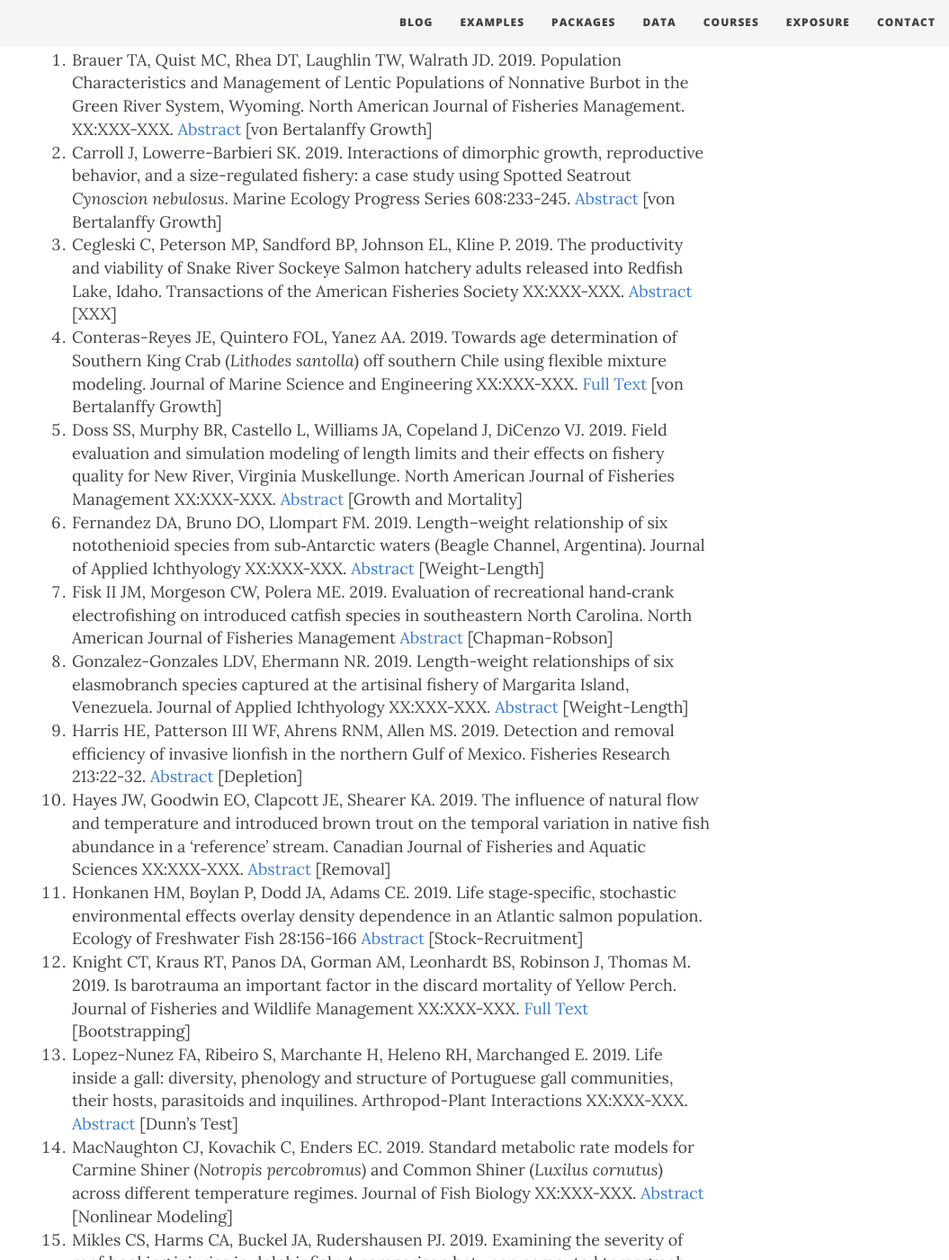
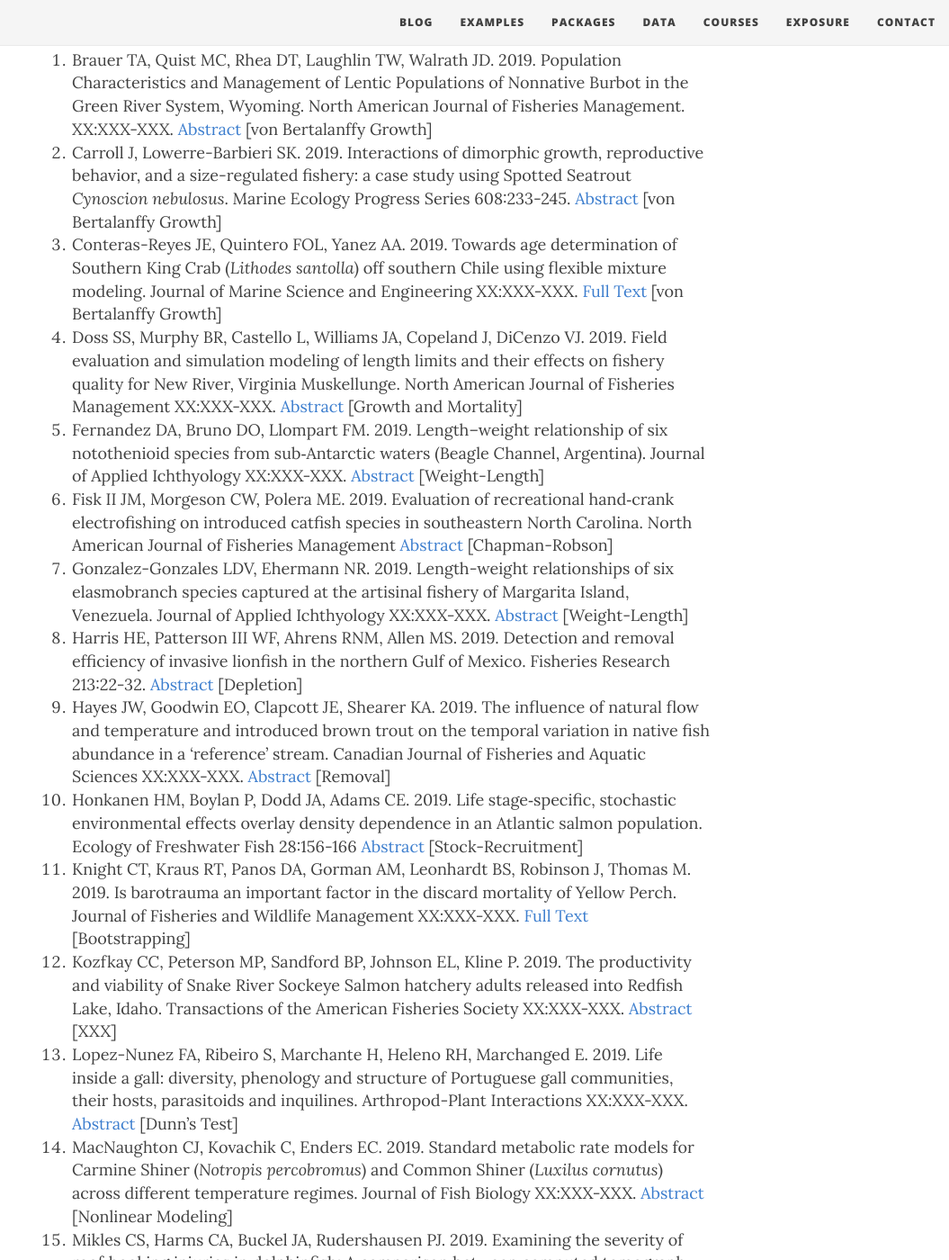
Before and after one commit to droglenc/fishR, a Jekyll site: the page built from exposure/exposure-citations19.md, in a window 1280 px wide and 1400 px high, scrolled down 370 px. Shown: the whole window at 90% size, without its empty margins (225-1280 px from the left). Built offline with Jekyll 4.4.1, drawn with Linux system fonts in a browser that asks for light colours; nearby versions of some CDN libraries; some of the changed lines change nothing that is shown.

Commit message:
Update exposure-citations19.md

```diff
--- a/exposure/exposure-citations19.md
+++ b/exposure/exposure-citations19.md
@@ -9,7 +9,6 @@ The [**IFAR** book](http://derekogle.com/IFAR/), **fishR** website, or the **FSA
 
 1. Brauer TA, Quist MC, Rhea DT, Laughlin TW, Walrath JD. 2019. Population Characteristics and Management of Lentic Populations of Nonnative Burbot in the Green River System, Wyoming. North American Journal of Fisheries Management. XX:XXX-XXX. [Abstract](https://afspubs.onlinelibrary.wiley.com/doi/abs/10.1002/nafm.10247) [von Bertalanffy Growth]
 1. Carroll J, Lowerre-Barbieri SK. 2019. Interactions of dimorphic growth, reproductive behavior, and a size-regulated fishery: a case study using Spotted Seatrout *Cynoscion nebulosus*. Marine Ecology Progress Series 608:233-245. [Abstract](https://www.int-res.com/abstracts/meps/v608/p233-245) [von Bertalanffy Growth]
-1. Cegleski C, Peterson MP, Sandford BP, Johnson EL, Kline P. 2019. The productivity and viability of Snake River Sockeye Salmon hatchery adults released into Redfish Lake, Idaho. Transactions of the American Fisheries Society XX:XXX-XXX. [Abstract](https://www.researchgate.net/publication/330492892_The_Productivity_and_Viability_of_Snake_River_Sockeye_Salmon_Hatchery_Adults_Released_into_Redfish_Lake_Idaho) [XXX]
 1. Conteras-Reyes JE, Quintero FOL, Yanez AA. 2019. Towards age determination of Southern King Crab (*Lithodes santolla*) off southern Chile using flexible mixture modeling. Journal of Marine Science and Engineering XX:XXX-XXX. [Full Text](https://www.researchgate.net/publication/329586900_Towards_Age_Determination_of_Southern_King_Crab_Lithodes_santolla_Off_Southern_Chile_Using_Flexible_Mixture_Modeling/references) [von Bertalanffy Growth]
 1. Doss SS, Murphy BR, Castello L, Williams JA, Copeland J, DiCenzo VJ. 2019. Field evaluation and simulation modeling of length limits and their effects on fishery quality for New River, Virginia Muskellunge. North American Journal of Fisheries Management XX:XXX-XXX. [Abstract](https://afspubs.onlinelibrary.wiley.com/doi/abs/10.1002/nafm.10251) [Growth and Mortality]
 1. Fernandez DA, Bruno DO, Llompart FM. 2019. Length–weight relationship of six notothenioid species from sub‐Antarctic waters (Beagle Channel, Argentina). Journal of Applied Ichthyology XX:XXX-XXX. [Abstract](https://onlinelibrary.wiley.com/doi/abs/10.1111/jai.13833) [Weight-Length]
@@ -19,6 +18,7 @@ The [**IFAR** book](http://derekogle.com/IFAR/), **fishR** website, or the **FSA
 1. Hayes JW, Goodwin EO, Clapcott JE, Shearer KA. 2019. The influence of natural flow and temperature and introduced brown trout on the temporal variation in native fish abundance in a ‘reference’ stream. Canadian Journal of Fisheries and Aquatic Sciences XX:XXX-XXX. [Abstract](http://www.nrcresearchpress.com/doi/abs/10.1139/cjfas-2018-0033) [Removal]
 1. Honkanen HM, Boylan P, Dodd JA, Adams CE. 2019. Life stage‐specific, stochastic environmental effects overlay density dependence in an Atlantic salmon population. Ecology of Freshwater Fish 28:156-166 [Abstract](https://onlinelibrary.wiley.com/doi/10.1111/eff.12439) [Stock-Recruitment]
 1. Knight CT, Kraus RT, Panos DA, Gorman AM, Leonhardt BS, Robinson J, Thomas M. 2019. Is barotrauma an important factor in the discard mortality of Yellow Perch. Journal of Fisheries and Wildlife Management XX:XXX-XXX. [Full Text](http://www.fwspubs.org/doi/pdf/10.3996/062018-JFWM-056) [Bootstrapping]
+1. Kozfkay CC, Peterson MP, Sandford BP, Johnson EL, Kline P. 2019. The productivity and viability of Snake River Sockeye Salmon hatchery adults released into Redfish Lake, Idaho. Transactions of the American Fisheries Society XX:XXX-XXX. [Abstract](https://www.researchgate.net/publication/330492892_The_Productivity_and_Viability_of_Snake_River_Sockeye_Salmon_Hatchery_Adults_Released_into_Redfish_Lake_Idaho) [XXX]
 1. Lopez-Nunez FA, Ribeiro S, Marchante H, Heleno RH, Marchanged E. 2019. Life inside a gall: diversity, phenology and structure of Portuguese gall communities, their hosts, parasitoids and inquilines. Arthropod-Plant Interactions XX:XXX-XXX. [Abstract](https://link.springer.com/article/10.1007/s11829-018-9655-4) [Dunn's Test]
 1. MacNaughton CJ, Kovachik C, Enders EC. 2019. Standard metabolic rate models for Carmine Shiner (*Notropis percobromus*) and Common Shiner (*Luxilus cornutus*) across different temperature regimes. Journal of Fish Biology XX:XXX-XXX. [Abstract](https://onlinelibrary.wiley.com/doi/abs/10.1111/jfb.13869) [Nonlinear Modeling]
 1. Mikles CS, Harms CA, Buckel JA, Rudershausen PJ. 2019. Examining the severity of roof‐hooking injuries in dolphinfish: A comparison between computed tomography and gross necropsy. North American Journal of Fisheries Management XX:XXX-XXX. [Abstract](https://afspubs.onlinelibrary.wiley.com/doi/abs/10.1002/nafm.10252) [Dunn's Test]
```
